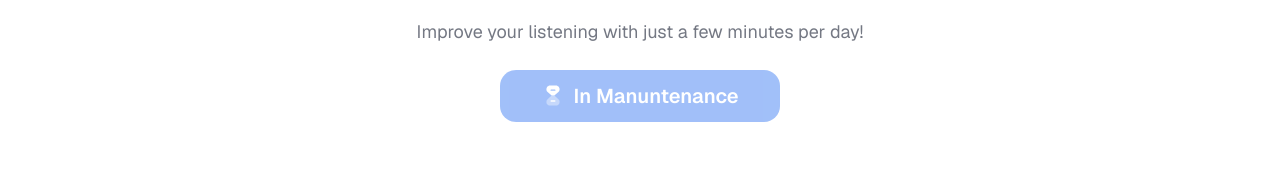
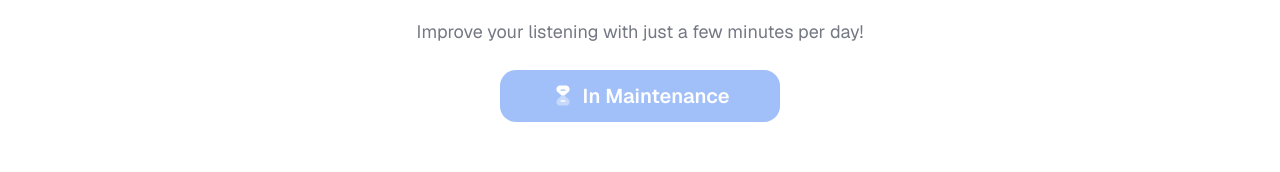
Before and after one commit to arthcc/tech-ears, a Next.js app: page / in a window 1280 px wide. Shown: the part 423-595 px from the top of the page. Built offline with nearby package versions, Linux system fonts and the light colour scheme.

Commit message:
fix: fix typo

```diff
--- a/src/app/page.tsx
+++ b/src/app/page.tsx
@@ -42,7 +42,7 @@ export default function HomePage() {
         <div className="flex gap-4 flex-col w-[280px]">
 
             <MainButton
-              title={isLessonComplete ? "In Manuntenance" : "In Manuntenance"}
+              title={isLessonComplete ? "In Maintenance" : "In Maintenance"}
               icon={isLessonComplete ? <TimeIcon /> : <TimeIcon />}
               className={`bg-button-main text-white py-3 opacity-50 cursor-not-allowed ${
                 isLessonComplete ? "opacity-50 cursor-not-allowed" : ""
```
